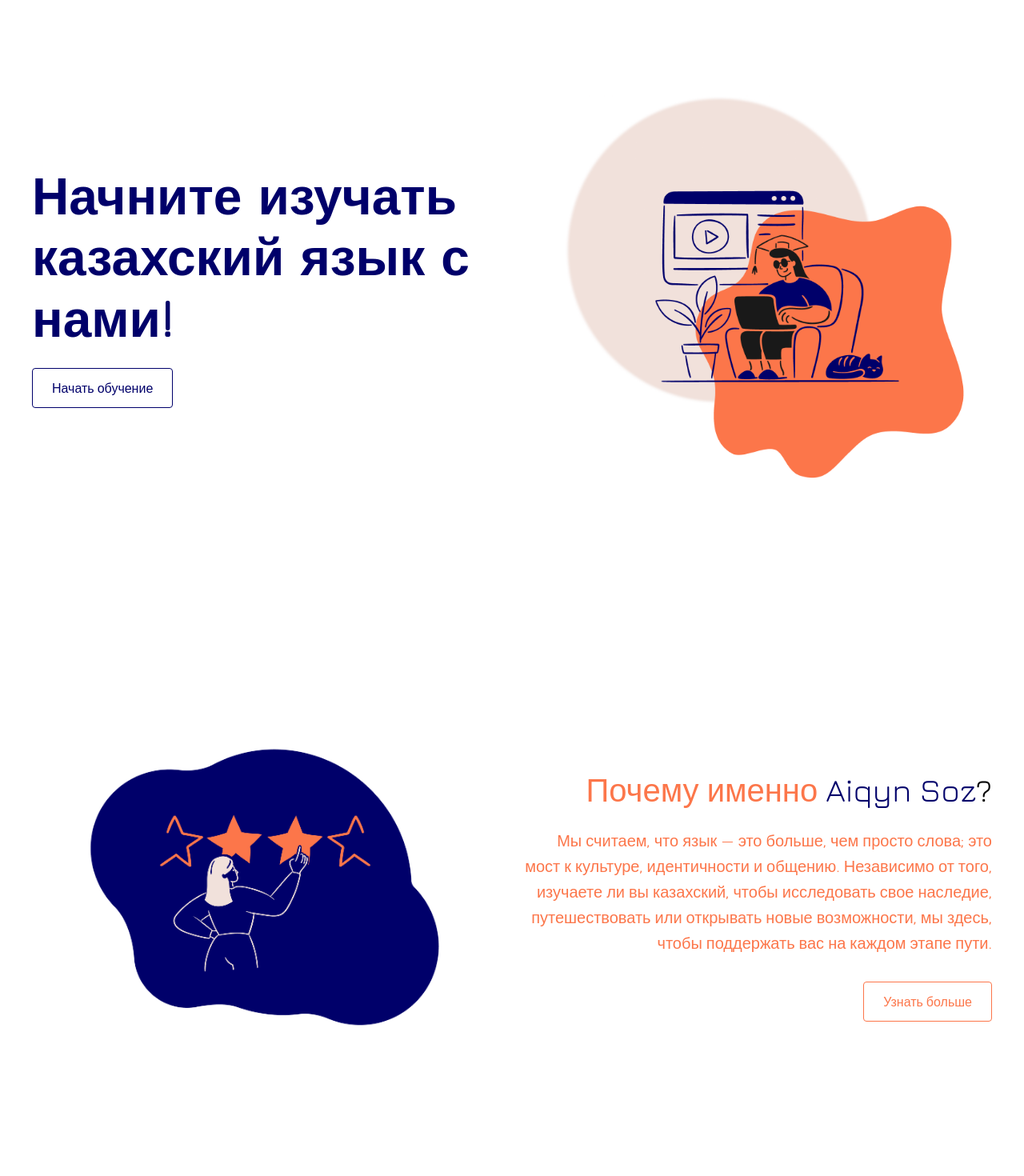
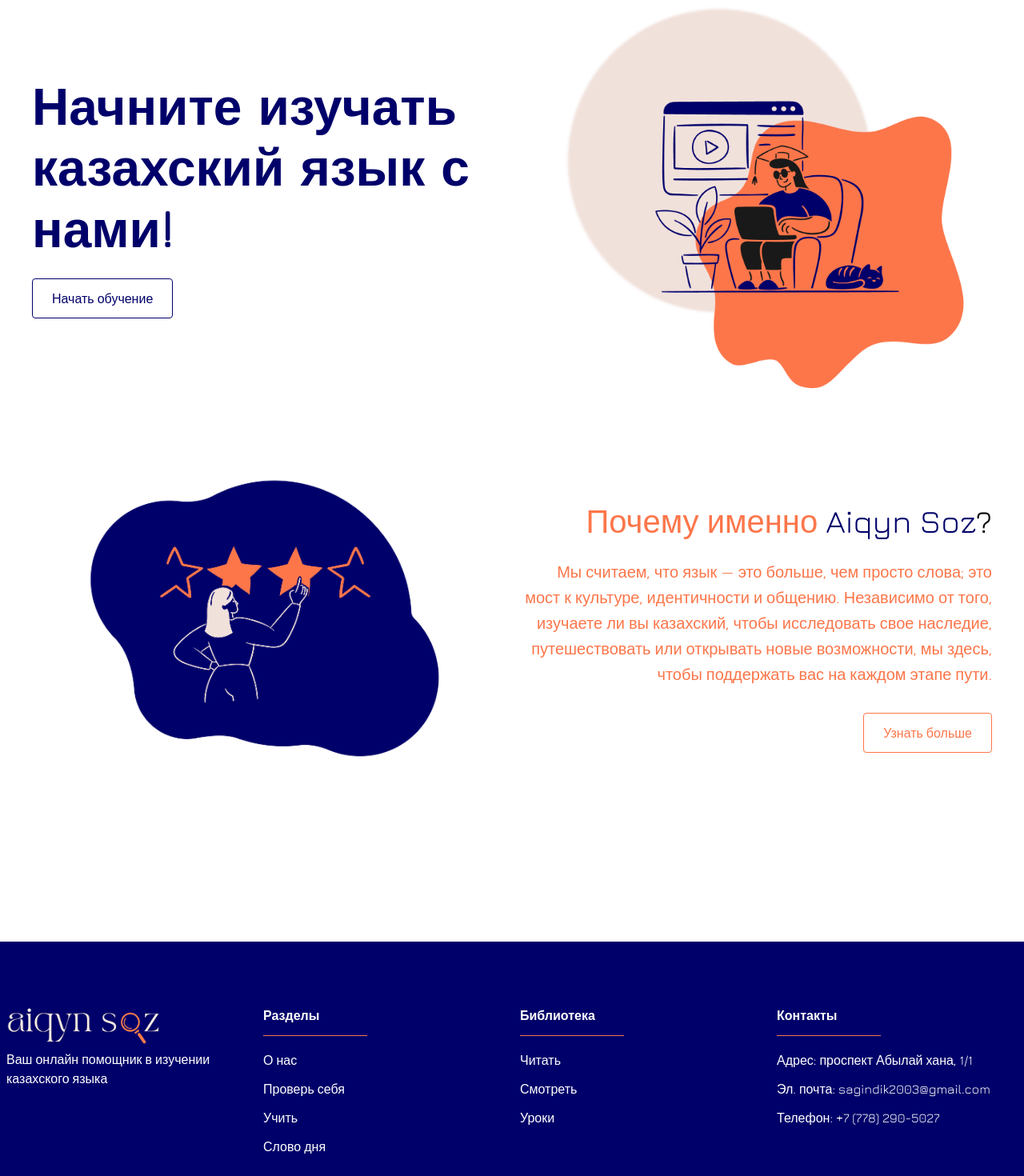
Before and after one commit to Sagyndyk840/aiqynsoz, a React (Vite) app: page / in a window 1280 px wide. Shown: the top 1470 px of the page at 80% size. Built offline with nearby package versions, Linux system fonts and the light colour scheme; a web font is replaced by a local one.

Commit message:
Update: Footer

```diff
--- a/src/pages/home/ui/HeroSection/HeroSection.tsx
+++ b/src/pages/home/ui/HeroSection/HeroSection.tsx
@@ -6,10 +6,10 @@
   const { t } = useTranslation()
 
   return (
-    <section className="w-full max-w-full mx-auto my-0 px-4 sm:px-6 py-8 md:py-16 bg-white overflow-hidden">
+    <section className="w-full max-w-full mx-auto my-0 px-4 sm:px-6 bg-white overflow-hidden">
       <div className="max-w-[1200px] mx-auto bg-white">
         <div
-          className="flex flex-col md:flex-row items-center gap-6 lg:gap-8 py-8 md:py-12 min-h-[50vh] md:min-h-[60vh]">
+          className="flex flex-col md:flex-row items-center gap-6 lg:gap-8 py-8 md:py-0 min-h-[50vh] md:min-h-[60vh]">
           <div className="flex-1 w-full md:w-auto order-2 md:order-1 text-center md:text-left">
             <h1 className="text-4xl sm:text-5xl md:text-6xl lg:text-[4rem] text-darkBlue leading-[1.2] mb-6 font-bold">
               {t('home.headline')}
--- a/src/pages/home/ui/WhySection/WhySection.tsx
+++ b/src/pages/home/ui/WhySection/WhySection.tsx
@@ -6,9 +6,9 @@
   const { t } = useTranslation()
 
   return (
-    <section className="w-full max-w-full mx-auto my-0 px-4 sm:px-6 py-8 md:py-16 bg-white overflow-hidden">
+    <section className="w-full max-w-full mx-auto my-0 px-4 sm:px-6 bg-white overflow-hidden">
       <div className="max-w-[1200px] mx-auto bg-white">
-        <div className="flex flex-col md:flex-row-reverse items-center gap-6 lg:gap-8 py-8 md:py-12">
+        <div className="flex flex-col md:flex-row-reverse items-center gap-6 lg:gap-8">
           <div className="flex-1 w-full md:w-auto text-center md:text-right">
             <h2 className="text-3xl sm:text-4xl md:text-[2.5rem] leading-[1.2] mb-4 md:mb-6">
               <span className="text-primary">{t('home.why')}</span>
--- a/src/widgets/footer/ui/Footer.tsx
+++ b/src/widgets/footer/ui/Footer.tsx
@@ -20,7 +20,7 @@
   ]
 
   return (
-    <footer className="bg-darkBlue pt-20 pb-5">
+    <footer className="bg-darkBlue pt-20 pb-5 mt-25">
       <div className="px-2 max-w-7xl mx-auto">
         <div className="grid grid-cols-1 md:grid-cols-2 lg:grid-cols-4 gap-5">
           <section className="footer__column">
```
